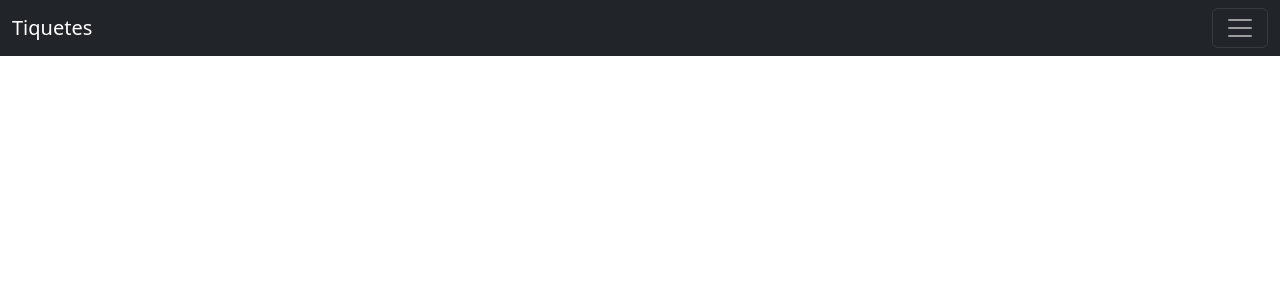
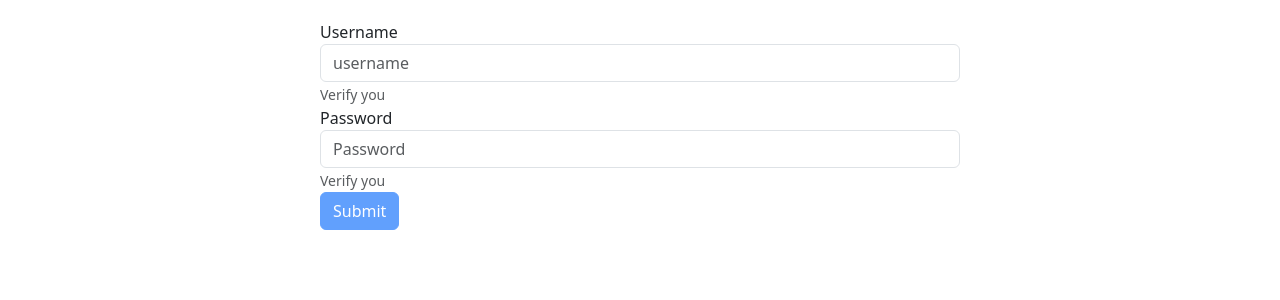
Before and after one commit to javierlnc/AppDes, an Angular app: page /login in a window 1280 px wide. Before the commit this address led to /. Shown: the top 300 px of the page. Built offline with nearby package versions, Linux system fonts and the light colour scheme.

Commit message:
Inicio form login

```diff
--- a/src/app/app-routing.module.ts
+++ b/src/app/app-routing.module.ts
@@ -4,7 +4,9 @@ import { RouterModule, Routes } from '@angular/router';
 const routes: Routes = [
   { path: '', pathMatch: 'full', redirectTo: 'home' },
     { path: 'home', loadChildren: () => import('./home/home.module').then(m => m.HomeModule) },
-    { path: 'user', loadChildren: () => import('./user/user.module').then(m => m.UserModule) }
+    { path: 'user', loadChildren: () => import('./user/user.module').then(m => m.UserModule) },
+    { path: 'login', loadChildren: () => import('./login/login.module').then(m => m.LoginModule) }
+
 ];
 
 @NgModule({
--- a/src/app/app.component.html
+++ b/src/app/app.component.html
@@ -1,2 +1,2 @@
-<app-navbar></app-navbar>
+
 <router-outlet></router-outlet>
--- a/src/app/componets/navbar/navbar.component.html
+++ b/src/app/componets/navbar/navbar.component.html
@@ -25,7 +25,7 @@
             <li class="nav-item">
                 <a class="nav-link active" aria-current="page" href="#">Despachos</a>
             </li>
-            <button [routerLink]="'user/login'" type="button" class="btn btn-link px-3 me-2">
+            <button [routerLink]="'login'" type="button" class="btn btn-link px-3 me-2">
               Login
             </button>
             <button type="button" class="btn btn-primary me-3">
--- /dev/null
+++ b/src/app/login/login.component.css
@@ -0,0 +1,9 @@
+.containerForm{
+    display: flex;
+    justify-content: center;
+
+}
+form{
+    width: 50%;
+    margin: 20px;
+}
--- /dev/null
+++ b/src/app/login/login.component.html
@@ -0,0 +1,18 @@
+<div class="containerForm">
+    <form [formGroup]="form" (ngSubmit)="onSubmit(form.value)">
+        <div class="form-group">
+          <label for="exampleInputEmail1">Username</label>
+          <input type="text"
+           formControlName="username"
+           class="form-control"
+           placeholder="username">
+          <small *ngIf="form.controls['username'].invalid" class="form-text text-muted">Verify you</small>
+        </div>
+        <div class="form-group">
+          <label for="exampleInputPassword1">Password</label>
+          <input type="password" formControlName="password" class="form-control" placeholder="Password">
+          <small *ngIf="form.controls['password'].invalid" class="form-text text-muted">Verify you</small>
+        </div>
+        <button [disabled]="!form.valid || formSubmitted" type="submit" class="btn btn-primary">Submit</button>
+      </form>
+</div>
--- /dev/null
+++ b/src/app/login/login.component.ts
@@ -0,0 +1,40 @@
+import { Component, OnInit } from '@angular/core';
+import { AuthenticationService } from '../user/authentication.service';
+import { FormGroup, FormBuilder, Validators } from '@angular/forms';
+
+@Component({
+  selector: 'app-login',
+  templateUrl: './login.component.html',
+  styleUrls: ['./login.component.css']
+})
+export class LoginComponent implements OnInit {
+  form!: FormGroup;
+  formSubmitted: boolean = false;
+
+  constructor(private fb: FormBuilder, private authenticationService: AuthenticationService){ }
+  ngOnInit() {
+    this.form = this.fb.group({
+      'username': ['', Validators.compose([Validators.required])],
+      'password': ['', Validators.compose([Validators.required])]
+    })
+  }
+  onSubmit(loginForm: any){
+    this.formSubmitted = true;
+    if (this.form.valid) {
+      let username = this.form.controls['username'].value;
+      let password = this.form.controls['password'].value;
+
+      let user$ = this.authenticationService.login(username, password);
+      user$.subscribe(
+        (data: any) => console.log(data),
+        err => console.error(err)
+    );
+      }else{
+        console.log("The form is NOT valid");
+        this.formSubmitted = false;
+      }
+
+
+  }
+
+}
--- a/src/app/user/login/login.component.html
+++ /dev/null
@@ -1 +0,0 @@
-<p>login works!</p>
--- a/src/app/user/login/login.component.ts
+++ /dev/null
@@ -1,23 +0,0 @@
-import { Component, OnInit } from '@angular/core';
-import { AuthenticationService } from '../authentication.service';
-
-@Component({
-  selector: 'app-login',
-  templateUrl: './login.component.html',
-  styleUrls: ['./login.component.css']
-})
-export class LoginComponent implements OnInit {
-
-  constructor(private authenticationService: AuthenticationService) {
-    let user$ = authenticationService.login("darth", "thedarkside");
-
-    user$.subscribe(
-        (data: any) => console.log(data),
-        err => console.error(err)
-    );
-}
-  ngOnInit(): void {
-    throw new Error('Method not implemented.');
-  }
-
-}
```
Also changed, not shown: src/app/login/login.module.ts (added, +21 -0 lines), src/app/user/user.module.ts (+1 -8 lines), src/app/user/login/login.component.css (deleted), 1 other file (tests, documents, lock files or other folders).
